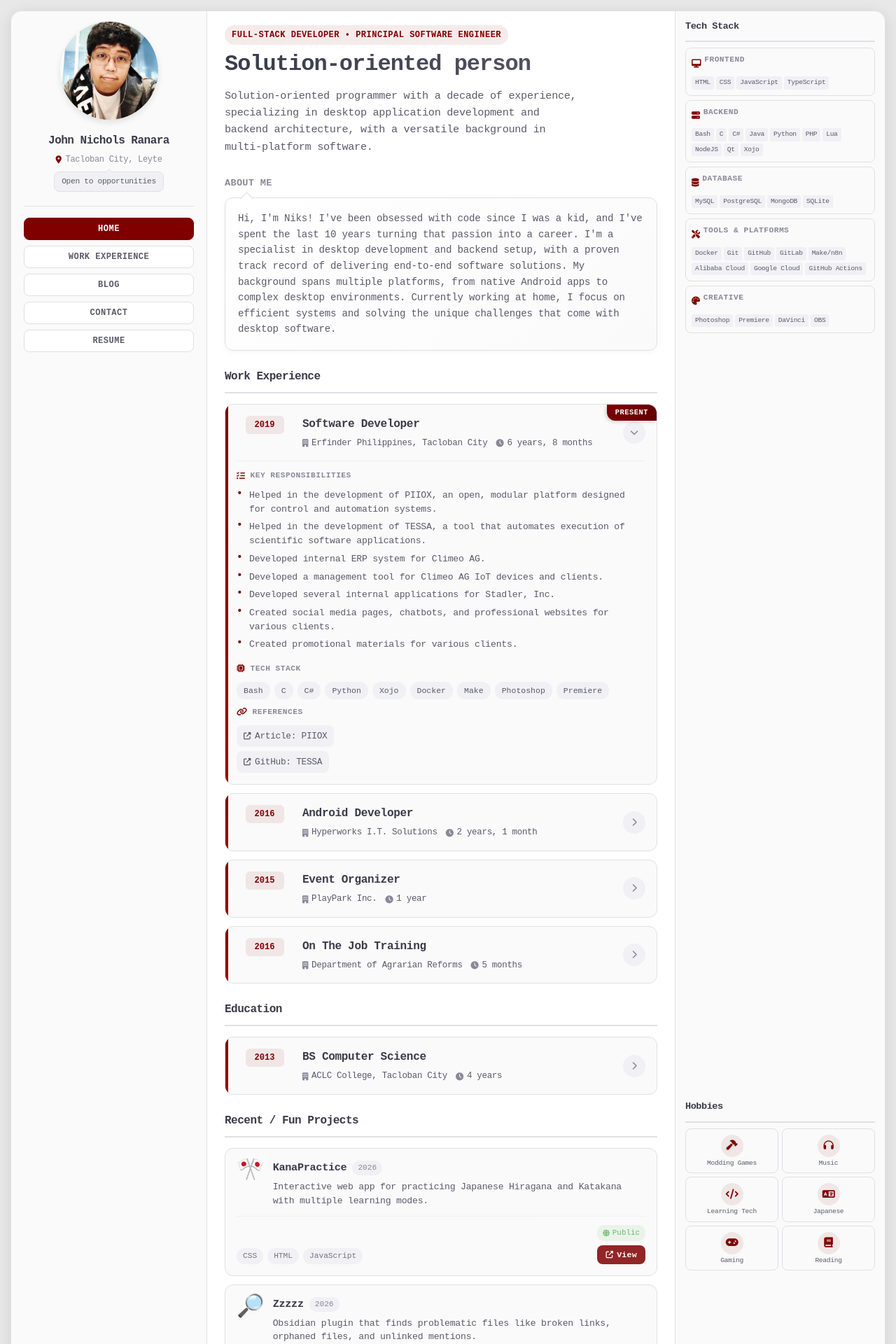
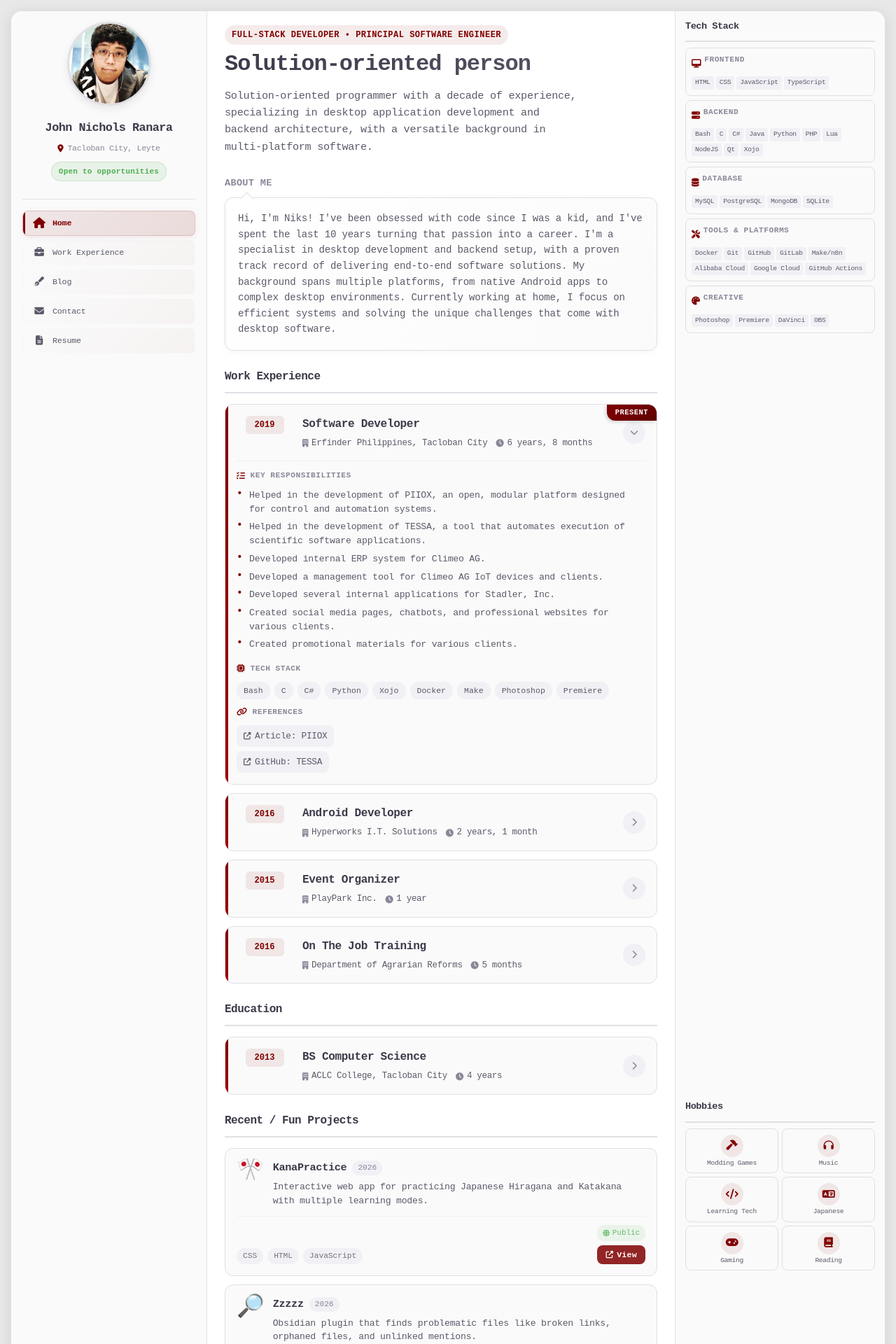
Before and after one commit to 0xb01/0xb01.github.io, a Jekyll site: the page built from index.html, in a window 1280 px wide. Shown: the top 1920 px of the page at 70% size. Built offline with Jekyll 4.4.1, drawn with Linux system fonts in a browser that asks for light colours; some web fonts are replaced.

Commit message:
Redesigned Profile Column

```diff
--- a/_includes/sidebar-profile.html
+++ b/_includes/sidebar-profile.html
@@ -24,7 +24,15 @@
     <div class="nav-buttons">
         <hr class="separator">
         {%- for nav in site.data.profile.navigation -%}
-            <button class="nav-btn{% if nav.active %} active{% endif %}" id="{{ nav.id }}" onclick="{{ nav.action }}()">{{ nav.label }}</button>
+            <button class="nav-btn{% if nav.active %} active{% endif %}" id="{{ nav.id }}" onclick="{{ nav.action }}()">
+                {%- if nav.label == 'Home' -%}<i class="fas fa-home"></i>
+                {%- elsif nav.label == 'Work Experience' -%}<i class="fas fa-briefcase"></i>
+                {%- elsif nav.label == 'Blog' -%}<i class="fas fa-pen-fancy"></i>
+                {%- elsif nav.label == 'Contact' -%}<i class="fas fa-envelope"></i>
+                {%- elsif nav.label == 'Resume' -%}<i class="fas fa-file-alt"></i>
+                {%- endif -%}
+                <span>{{ nav.label }}</span>
+            </button>
         {%- endfor -%}
     </div>
 </div>
--- a/res/style.css
+++ b/res/style.css
@@ -99,8 +99,8 @@
 .column-1 {
     background-color: #fafafa;
     border-right: 1px solid var(--border-color);
-    font-size: 0.75rem;
-    padding: 15px 18px;
+    font-size: 0.72rem;
+    padding: 15px 16px;
     display: flex;
     flex-direction: column;
 }
@@ -142,35 +142,39 @@
 
 /* ==================== Column 1 ==================== */
 
-/* Profile Section */
+/* Profile Section - New Card Design */
 .profile-section {
     text-align: center;
-    margin-bottom: 15px;
+    margin-bottom: 20px;
 }
 
 .profile-image {
-    margin-bottom: 12px;
+    margin-bottom: 14px;
+    position: relative;
 }
 
 .profile-photo {
-    width: 140px;
-    height: 140px;
+    width: 120px;
+    height: 120px;
     margin: 0 auto;
     border-radius: 50%;
     object-fit: cover;
-    box-shadow: 0 4px 10px rgba(0, 0, 0, 0.1);
-}
-
-.profile-section {
-    text-align: center;
-    margin-bottom: 20px;
+    border: 3px solid var(--border-color);
+    box-shadow: 0 4px 12px rgba(0, 0, 0, 0.08);
+    transition: all 0.3s;
+}
+
+.profile-photo:hover {
+    border-color: var(--accent-color);
+    box-shadow: 0 6px 20px rgba(128, 0, 0, 0.15);
+    transform: scale(1.02);
 }
 
 .name {
-    font-size: 1rem;
-    font-weight: 600;
+    font-size: 1.05rem;
+    font-weight: 700;
     color: var(--text-primary);
-    margin-bottom: 6px;
+    margin-bottom: 8px;
     letter-spacing: -0.5px;
 }
 
@@ -180,9 +184,9 @@
     align-items: center;
     justify-content: center;
     gap: 6px;
-    font-size: 0.75rem;
+    font-size: 0.72rem;
     color: var(--text-muted);
-    margin-bottom: 8px;
+    margin-bottom: 10px;
     letter-spacing: -0.3px;
 }
 
@@ -191,48 +195,27 @@
     font-size: 0.7rem;
 }
 
-/* Status Message Box */
+/* Status Message - Badge Style */
 .status-box {
-    display: inline-block;
-    background-color: #f0f0f5;
-    border: 1px solid var(--border-color);
-    border-radius: 8px;
+    display: inline-flex;
+    align-items: center;
+    gap: 6px;
+    background-color: rgba(76, 175, 80, 0.1);
+    border: 1px solid rgba(76, 175, 80, 0.2);
+    border-radius: 20px;
     padding: 5px 10px;
-    font-size: 0.7rem;
-    color: var(--text-secondary);
-    position: relative;
-    text-align: left;
-    letter-spacing: -0.3px;
-}
-
-.status-box::before {
-    content: "";
-    position: absolute;
-    top: -5px;
-    left: 50%;
-    transform: translateX(-50%);
-    border-left: 5px solid transparent;
-    border-right: 5px solid transparent;
-    border-bottom: 5px solid var(--border-color);
-}
-
-.status-box::after {
-    content: "";
-    position: absolute;
-    top: -4px;
-    left: 50%;
-    transform: translateX(-50%);
-    border-left: 4px solid transparent;
-    border-right: 4px solid transparent;
-    border-bottom: 4px solid #f0f0f5;
-}
-
-/* Navigation Buttons */
+    font-size: 0.68rem;
+    color: #4caf50;
+    font-weight: 600;
+    letter-spacing: 0.3px;
+}
+
+/* Navigation Buttons - New Design */
 .nav-buttons {
-    margin-top: 12px;
+    margin-top: 15px;
     display: flex;
     flex-direction: column;
-    gap: 8px;
+    gap: 6px;
     align-items: center;
 }
 
@@ -240,40 +223,79 @@
     width: 100%;
     border: none;
     border-top: 1px solid var(--border-color);
-    margin: 8px 0;
+    margin: 10px 0;
 }
 
 .nav-btn {
     width: 100%;
-    padding: 8px 12px;
-    background-color: var(--container-bg);
-    border: 1px solid var(--border-color);
+    padding: 10px 14px;
+    background: linear-gradient(135deg, transparent, rgba(128, 0, 0, 0.03));
+    border: 1px solid transparent;
     border-radius: var(--radius-sm);
+    font-family: inherit;
+    font-size: 0.73rem;
+    font-weight: 500;
     color: var(--text-secondary);
-    font-family: inherit;
-    font-size: 0.75rem;
+    cursor: pointer;
+    transition: all 0.25s cubic-bezier(0.4, 0, 0.2, 1);
+    letter-spacing: -0.2px;
+    display: flex;
+    align-items: center;
+    gap: 10px;
+    position: relative;
+    overflow: hidden;
+}
+
+.nav-btn::before {
+    content: "";
+    position: absolute;
+    left: 0;
+    top: 0;
+    width: 3px;
+    height: 100%;
+    background-color: var(--accent-color);
+    transform: scaleY(0);
+    transition: transform 0.25s ease;
+}
+
+.nav-btn i {
+    font-size: 0.85rem;
+    width: 18px;
+    text-align: center;
+    transition: all 0.25s;
+}
+
+.nav-btn span {
+    flex: 1;
+    text-align: left;
+}
+
+.nav-btn:hover {
+    background: linear-gradient(135deg, rgba(128, 0, 0, 0.05), rgba(128, 0, 0, 0.08));
+    color: var(--text-primary);
+    transform: translateX(3px);
+}
+
+.nav-btn:hover i {
+    color: var(--accent-color);
+    transform: scale(1.1);
+}
+
+.nav-btn.active {
+    background: linear-gradient(135deg, rgba(128, 0, 0, 0.08), rgba(128, 0, 0, 0.12));
+    color: var(--accent-color);
     font-weight: 600;
-    cursor: pointer;
-    transition: all 0.2s;
-    text-transform: uppercase;
-    letter-spacing: 0.5px;
-}
-
-.nav-btn:hover {
-    background-color: var(--accent-color);
-    border-color: var(--accent-color);
-    color: white;
-    transform: translateY(-1px);
-}
-
-.nav-btn::active {
-    transform: translateY(0);
-}
-
-.nav-btn.active {
-    background-color: var(--accent-color);
-    border-color: var(--accent-color);
-    color: white;
+    border-color: rgba(128, 0, 0, 0.15);
+    box-shadow: 0 2px 8px rgba(128, 0, 0, 0.08);
+}
+
+.nav-btn.active::before {
+    transform: scaleY(1);
+}
+
+.nav-btn.active i {
+    color: var(--accent-color);
+    transform: scale(1.15);
 }
 
 /* Blog button styling */
@@ -859,39 +881,43 @@
     display: none !important;
 }
 
-/* Contact Section */
+/* Contact Section - New Design */
 .contact-section,
 .social-section {
-    margin-bottom: 15px;
+    margin-bottom: 18px;
 }
 
 .contact-section h3,
 .social-section h3 {
-    font-size: 0.68rem;
+    font-size: 0.7rem;
     text-transform: uppercase;
-    letter-spacing: 0.3px;
+    letter-spacing: 0.5px;
     color: var(--text-muted);
-    margin-bottom: 8px;
+    margin-bottom: 10px;
+    font-weight: 600;
 }
 
 .contact-list {
     list-style: none;
+    margin: 0;
+    padding: 0;
 }
 
 .contact-list li {
     display: flex;
     align-items: center;
-    gap: 6px;
-    margin-bottom: 6px;
-    font-size: 0.75rem;
+    gap: 8px;
+    margin-bottom: 8px;
+    font-size: 0.72rem;
     color: var(--text-secondary);
-    letter-spacing: -0.5px;
+    letter-spacing: -0.3px;
 }
 
 .contact-list li i {
     color: var(--accent-color);
-    width: 18px;
-    font-size: 0.8rem;
+    width: 16px;
+    font-size: 0.75rem;
+    text-align: center;
 }
 
 .contact-list a {
@@ -904,25 +930,39 @@
     color: var(--accent-color);
 }
 
-/* Social Links */
+/* Timezone contact styling */
+.timezone-contact {
+    cursor: pointer;
+    transition: all 0.2s;
+}
+
+.timezone-contact:hover {
+    color: var(--accent-color);
+}
+
+.timezone-contact:hover i {
+    color: var(--accent-color);
+}
+
+/* Social Links - Icon Button Style */
 .social-links {
     display: flex;
-    gap: 5px;
+    gap: 6px;
     flex-wrap: wrap;
 }
 
 .social-link {
-    width: 30px;
-    height: 30px;
+    width: 34px;
+    height: 34px;
     display: flex;
     align-items: center;
     justify-content: center;
-    background-color: var(--container-bg);
+    background-color: var(--card-bg);
     border: 1px solid var(--border-color);
     border-radius: var(--radius-sm);
     color: var(--text-secondary);
     text-decoration: none;
-    font-size: 0.8rem;
+    font-size: 0.85rem;
     transition: all 0.2s;
 }
 
@@ -931,6 +971,7 @@
     border-color: var(--accent-color);
     color: white;
     transform: translateY(-2px);
+    box-shadow: 0 4px 8px rgba(128, 0, 0, 0.15);
 }
 
 /* ==================== column 2 ==================== */
@@ -2782,35 +2823,56 @@
     }
 
     .column-1 .profile-photo {
-        width: 120px;
-        height: 120px;
+        width: 100px;
+        height: 100px;
         margin: 0 auto;
         display: block;
     }
 
     .column-1 .name {
-        font-size: 1.1rem;
-        margin-bottom: 10px;
+        font-size: 1.05rem;
+        margin-bottom: 8px;
         text-align: center;
     }
 
     .column-1 .location-info {
         justify-content: center;
-        margin-bottom: 10px;
+        margin-bottom: 8px;
     }
 
     .column-1 .status-box {
-        display: inline-block;
-        margin-bottom: 15px;
+        display: inline-flex;
+        margin-bottom: 12px;
     }
 
     .column-1 .nav-buttons {
-        margin-top: 20px;
+        margin-top: 15px;
+    }
+
+    .column-1 .nav-btn {
+        padding: 9px 12px;
+        font-size: 0.7rem;
+    }
+
+    .column-1 .nav-btn i {
+        font-size: 0.8rem;
+        width: 16px;
     }
 
     .column-1 .contact-section,
     .column-1 .social-section {
-        margin-top: 20px;
+        margin-top: 15px;
+    }
+
+    .column-1 .contact-list li {
+        font-size: 0.7rem;
+        margin-bottom: 6px;
+    }
+
+    .column-1 .social-link {
+        width: 32px;
+        height: 32px;
+        font-size: 0.8rem;
     }
 
     .column-2 {
```
Also changed, not shown: 6 other files.
